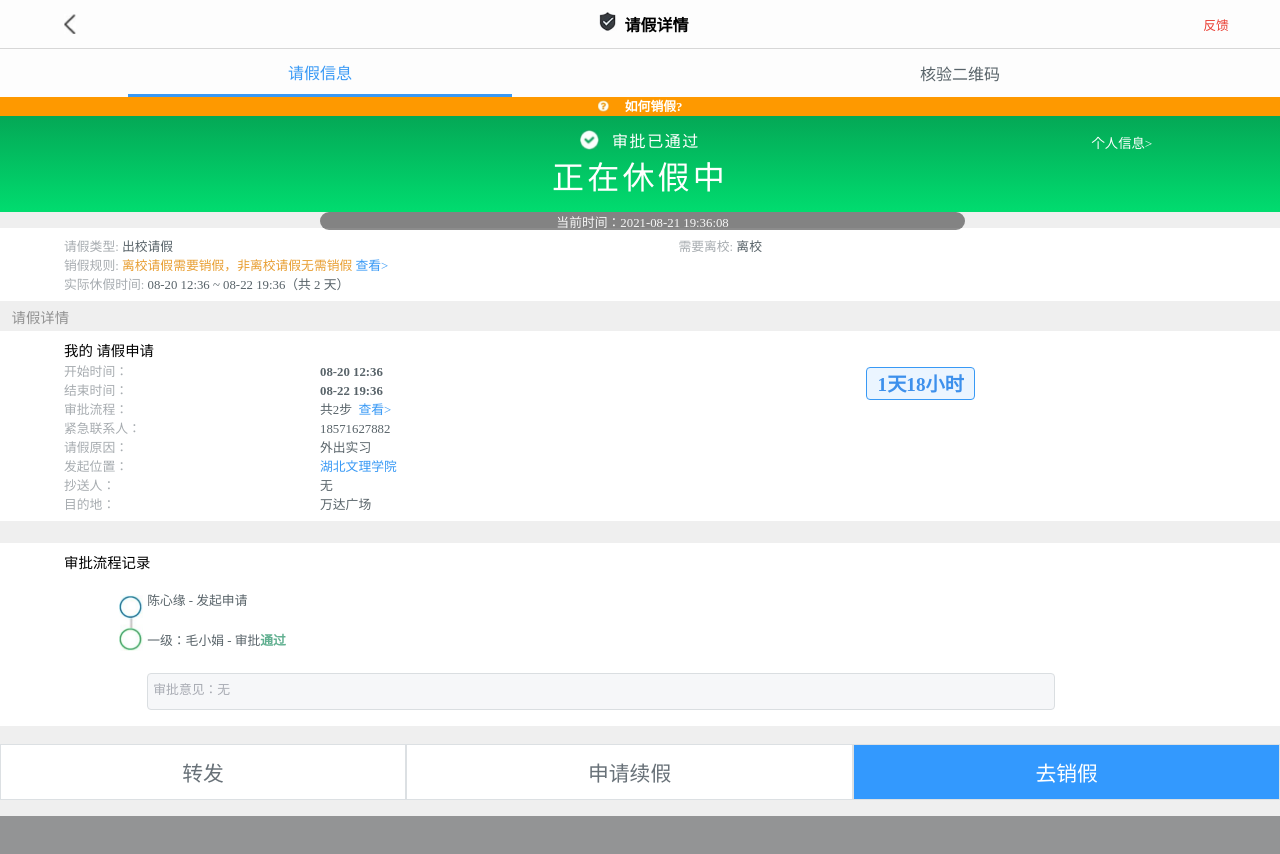
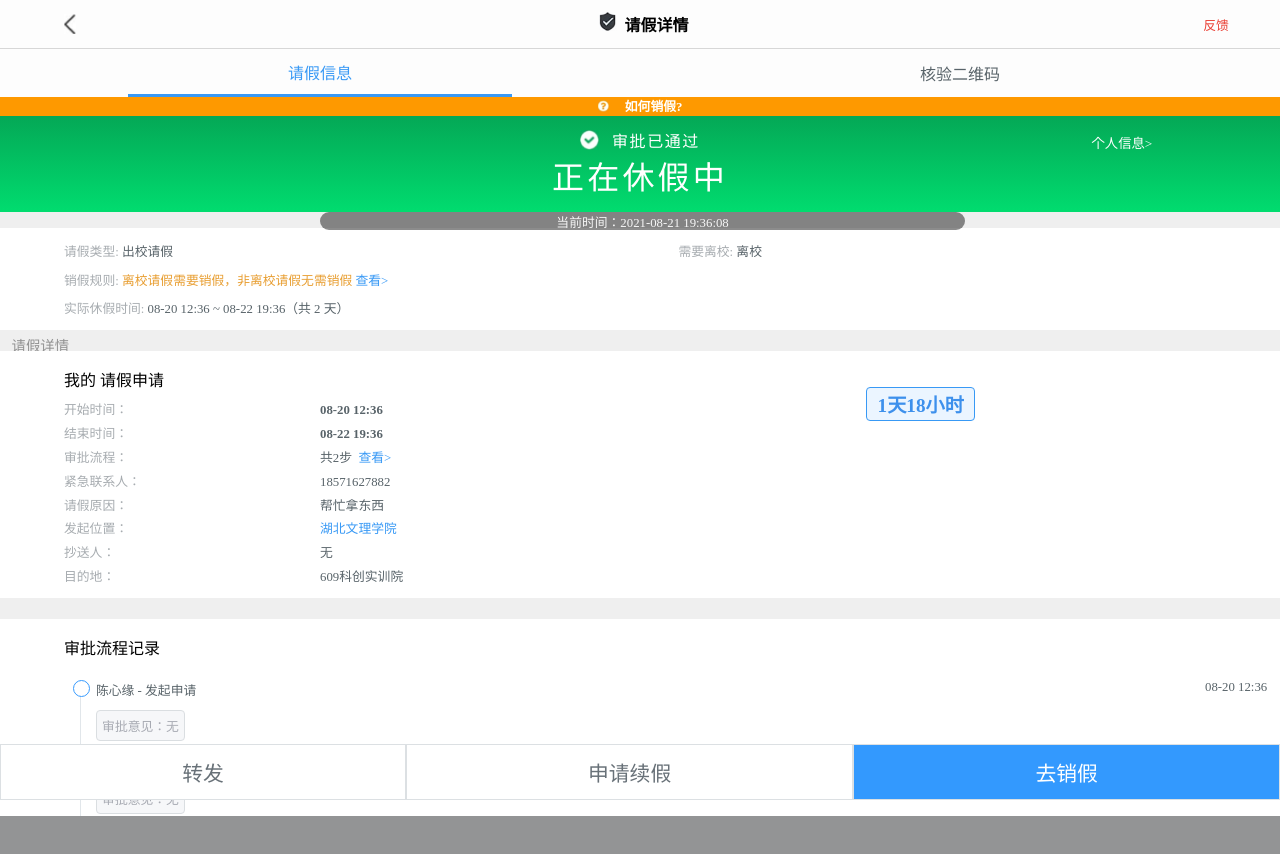
Before and after one commit to LinHQ1999/camp_bypass, an Angular app: page /leave/2018117065/show/2018117065 in a window 1280 px wide. Shown: the top 854 px of the page. Before the commit the page ends 816 px from the top, so only its background shows below. Built offline with nearby package versions, Linux system fonts and the light colour scheme.

Commit message:
重绘审批流程

```diff
--- a/src/app/leave/leave.component.css
+++ b/src/app/leave/leave.component.css
@@ -61,69 +61,6 @@
   padding: 0.1rem;
   width: 6.5rem;
 }
-
-#mix {
-  display: grid;
-  max-height: 15vh;
-  max-width: 70vw;
-  margin: 2vh 0 1vh 4vw;
-  grid-template-rows: 1fr 1fr 0.5fr 1fr;
-  grid-template-columns: 2rem 2fr 1fr;
-  grid-template-areas: 'a b .' 'a c .' '. . .' '. d .';
-  font-size: .8rem;
-}
-
-#mix img {
-  width: 1.5rem;
-  grid-area: a;
-  justify-self: center;
-  align-self: center;
-}
-
-#mix p {
-  margin: 0;
-  padding: 0;
-}
-
-#mix .first {
-  grid-area: b;
-}
-
-#mix .second {
-  grid-area: c;
-  align-self: center;
-}
-
-#mix .last {
-  grid-area: d;
-  background: #F6F7F9;
-  color: #A7AAB2;
-  border-radius: 4px;
-  border: 1px solid #DADEE1;
-  padding: 0.4em;
-  width: 70vw;
-  height: 1.5rem;
-  align-self: center;
-  justify-self: start;
-}
-
-footer {
-  position: fixed;
-  bottom: 0;
-  display: flex;
-  width: 100vw;
-  height: 7vh;
-}
-
-footer button {
-  flex-grow: 1;
-  background: white;
-  font-size: 1.3rem;
-  color: #687178;
-  margin: 0;
-  border: 0.5px #DCE0E3 solid;
-}
-
 .subscribe {
   background: white;
   display: flex;
@@ -132,15 +69,72 @@ footer button {
   padding: 0.5rem 0.8rem 0.5rem 5vw;
 }
 
-.subscribe h3 {
-  margin: 0 0 .1rem 0;
-  font-weight: normal;
-  font-size: .9rem;
+.flow {
+  border-left: 1px solid #e1e6ea;
+  padding-left: 15px;
+  margin-left: 1rem;
 }
+
+.flow li {
+  position: relative;
+  margin: 0.7rem 0;
+  display: flex;
+}
+
+.flow li::marker {
+  content: "";
+}
+
+/*通过定位将元素挪到 ul 的左边框上去*/
+.flow .circle {
+  position: absolute;
+  left: -23.5px;
+  border-radius: 50%;
+  height: 15px;
+  width: 15px;
+  border: 1px solid;
+  background: white;
+}
+
+.flow li .v {
+  flex-grow: 1;
+  text-align: right;
+}
+
+#message{
+  grid-area: d;
+  background: #F6F7F9;
+  color: #A7AAB2;
+  border-radius: 4px;
+  border: 1px solid #DADEE1;
+  padding: 0.4em;
+  align-self: center;
+  justify-self: start;
+}
+
+#s1 {
+  margin-top: 0;
+}
+
+#s1 .circle {
+  border-color: #389bfe;
+}
+
+#s3 {
+  margin-bottom: 0;
+}
+
+#s2 .circle,#s3 .circle{
+  border-color: #30d583;
+}
+
+
+/*组件*/
 
 .item {
   display: flex;
   align-items: baseline;
+  margin: 0.3em 0;
 }
 
 .item span {
@@ -170,3 +164,9 @@ footer button {
   color: #586369;
   font-size: 0.8rem;
 }
+
+.title {
+    margin: 0.5rem 0 0.5rem 0;
+    font-size: 1rem;
+    font-weight: 100;
+}
--- a/src/app/leave/leave.component.html
+++ b/src/app/leave/leave.component.html
@@ -24,7 +24,9 @@
   </div>
   <div id="info" class="subscribe">
     <div class="lt">
-      <h3>我的&nbsp;请假申请</h3>
+      <div class="title">
+        我的&nbsp;请假申请
+      </div>
       <div class="item">
         <div class="k">开始时间：</div>
         <div class="v" style="font-weight: bold;">{{startDate|date:"MM-dd HH:mm"}}</div>
@@ -55,7 +57,7 @@
       </div>
       <div class="item">
         <div class="k">目的地：</div>
-        <div class="v">万达广场</div>
+        <div class="v">609科创实训院</div>
       </div>
     </div>
     <div class="rt">
@@ -64,17 +66,28 @@
   </div>
   <div class="delim"></div>
   <div class="subscribe">
-    <h3>审批流程记录</h3>
-    <div id="mix">
-      <img src="assets/flow.png" alt="">
-      <p class="first v">{{student.name}} - 发起申请</p>
-      <p class="second v">一级：{{student.teacher}} - 审批<span style="color: #62B091;font-weight: bold;">通过</span></p>
-      <p class="last">审批意见：无</p>
+    <div class="title">
+      审批流程记录
     </div>
+    <ul class="flow v">
+      <li class="v" id="s1">
+        <div class="circle apply">
+        </div>
+        {{student.name}} - 发起申请
+        <div class="v">{{startDate|date:"MM-dd HH:mm"}}</div>
+      </li>
+      <div id="message">审批意见：无</div>
+      <li class="v" id="s2">
+        <div class="circle">
+        </div>一级：{{student.teacher}} - 审批<span style="font-weight:100;color: #30d583;font-weight: bold;">通过</span>
+        <div class="v">{{startDate|date:"MM-dd HH:mm"}}</div>
+      </li>
+      <div id="message">审批意见：无</div>
+      <li class="v" id="s3">
+        <div class="circle">
+        </div>二级：{{student.teacher}} - 审批<span style="font-weight:100;color: #30d583;font-weight: bold;">通过</span>
+        <div class="v">{{startDate|date:"MM-dd HH:mm"}}</div>
+      </li>
+    </ul>
   </div>
-  <footer>
-    <button>转发</button>
-    <button>申请续假</button>
-    <button style="background: '#3399FE';color: white;">去销假</button>
-  </footer>
 </div>
--- a/src/app/leave/leave.component.ts
+++ b/src/app/leave/leave.component.ts
@@ -48,7 +48,7 @@ constructor(
       const randIndex = Math.floor(Math.random() * this.student?.reasons.length)
       this.leaveReason = this.student.reasons[randIndex];
     } else {
-      this.leaveReason = "外出实习";
+      this.leaveReason = "帮忙拿东西";
     }
   }
 }
--- a/src/app/leaveshell/leaveshell.component.css
+++ b/src/app/leaveshell/leaveshell.component.css
@@ -70,6 +70,8 @@ nav .act {
 article {
   /* 撑起上部，否则会被遮盖 */
   margin-top: 12vh;
+  /*撑起下部，同理*/
+  margin-bottom: 7vh;
   overflow: scroll;
 }
 
@@ -77,3 +79,20 @@ article {
 .totop {
   margin-top: 6vh;
 }
+
+footer {
+  position: fixed;
+  bottom: 0;
+  display: flex;
+  width: 100vw;
+  height: 7vh;
+}
+
+footer button {
+  flex-grow: 1;
+  background: white;
+  font-size: 1.3rem;
+  color: #687178;
+  margin: 0;
+  border: 0.5px #DCE0E3 solid;
+}
--- a/src/app/leaveshell/leaveshell.component.html
+++ b/src/app/leaveshell/leaveshell.component.html
@@ -15,3 +15,8 @@
 <article [class.totop]="simple">
     <router-outlet></router-outlet>
 </article>
+<footer>
+    <button>转发</button>
+    <button>申请续假</button>
+    <button style="background: '#3399FE';color: white;">去销假</button>
+</footer>
```
